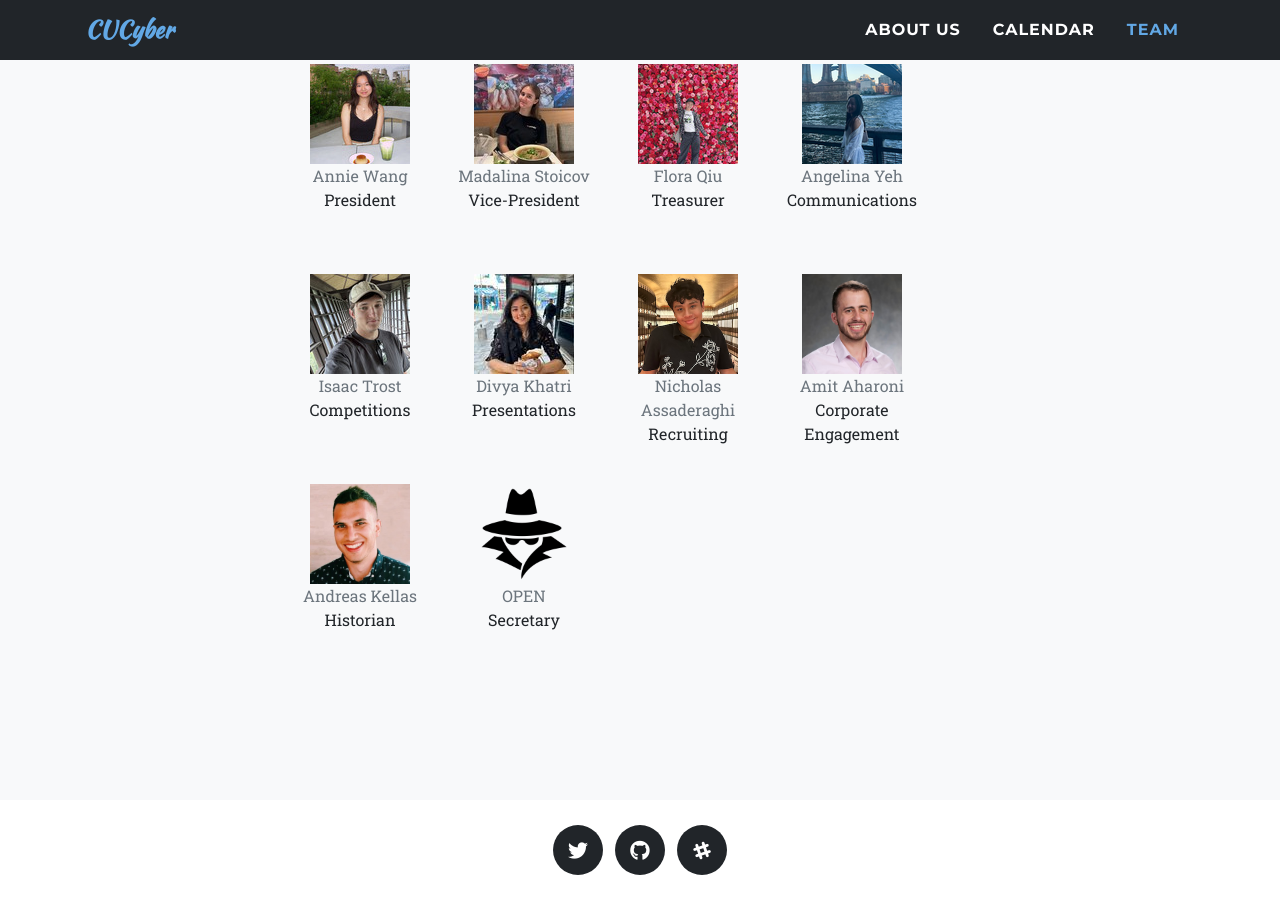
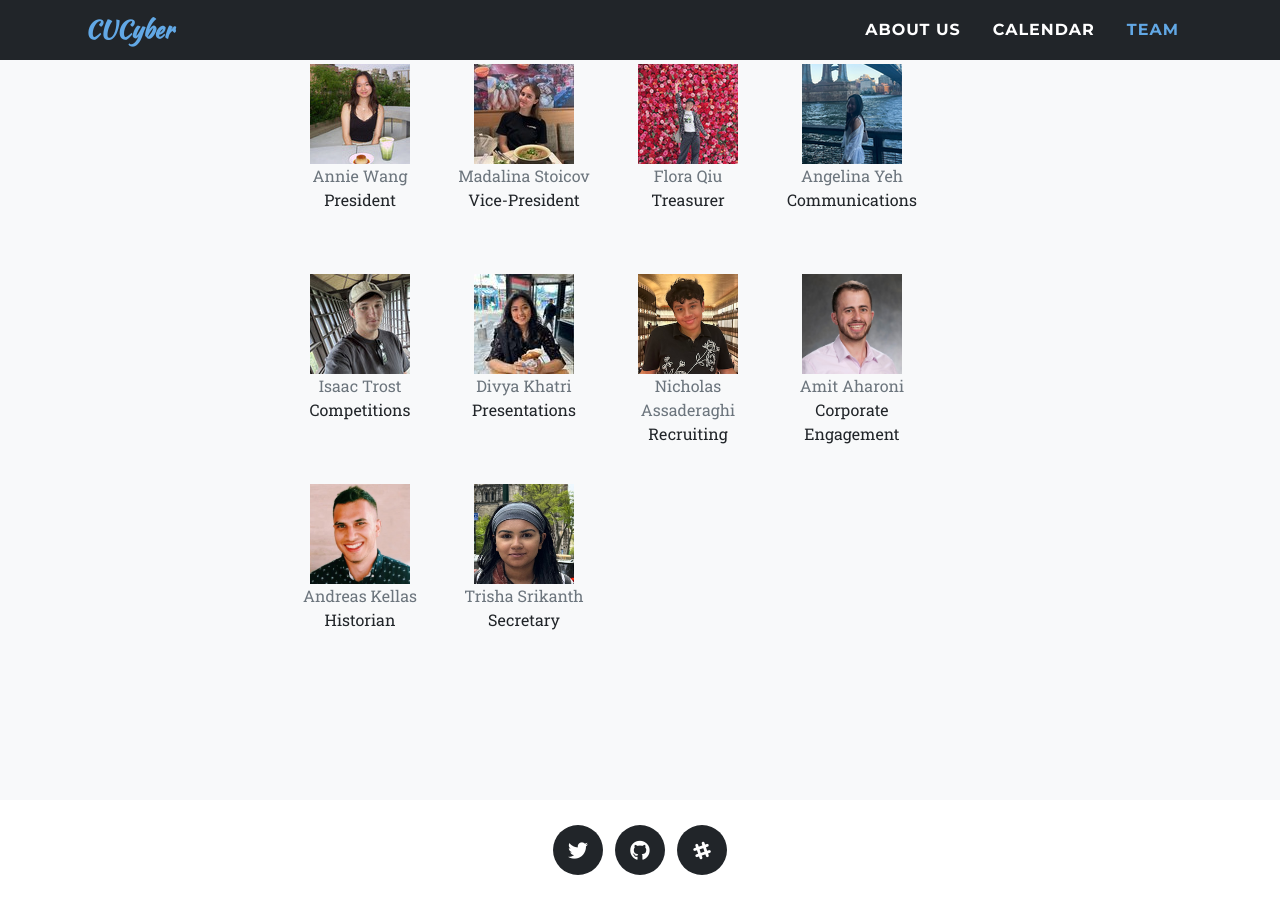
Before and after one commit to CUCTF/cuctf.github.io, a Jekyll site: the page built from index.html, in a window 1280 px wide and 900 px high, scrolled down 2402 px. Built offline with Jekyll 4.4.1, drawn with Linux system fonts in a browser that asks for light colours; nearby versions of some CDN libraries; some web fonts are replaced.

Commit message:
Add Trisha to board webpage

```diff
--- a/_data/team.yml
+++ b/_data/team.yml
@@ -39,8 +39,8 @@ board_members:
     name: Andreas Kellas
 
   - title: Secretary
-    path: board/hacker.png
-    name: OPEN
+    path: board/trisha.jpg
+    name: Trisha Srikanth
 
 
 show_sponsors: False
```
Also changed, not shown: img/board/trisha.jpg (added).
